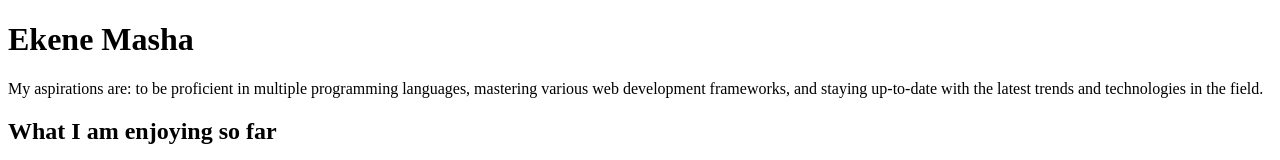
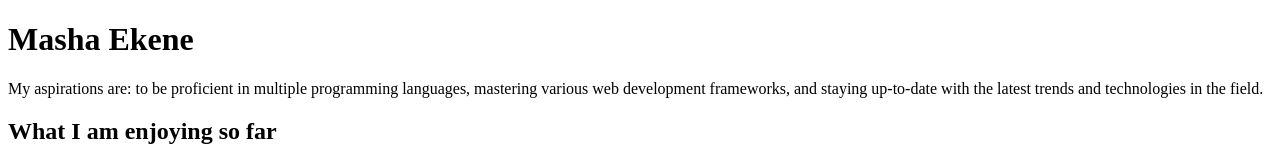
Before and after one commit to mash0040/github.io, a plain HTML site: page index.html in a window 1280 px wide. Shown: the top 160 px of the page. Drawn offline with Linux system fonts and the light colour scheme.

Commit message:
DOM changing my name

```diff
--- a/index.html
+++ b/index.html
@@ -18,6 +18,9 @@
             <li>Writing code</li>
             <li>Interactive class</li>
         </ul>
-
+    <script>
+    let h1 = document.querySelector("h1")
+    h1.textContent = "Masha Ekene"
+    </script>
 </body>
 </html>
```
